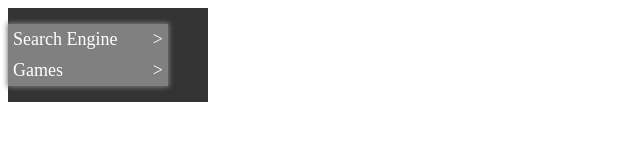
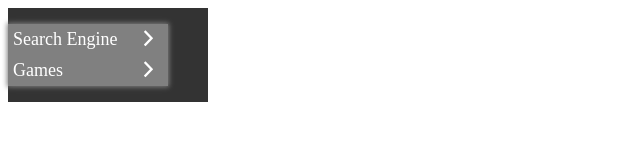
Before and after one commit to rawatsandeep670/Nested-List, a plain HTML site: page index.html in a window 1280 px wide. Shown: the full height of the page, 0-640 px from the left. Drawn offline with nearby package versions, Linux system fonts and the light colour scheme.

Commit message:
List Style Change

```diff
--- a/appjs.js
+++ b/appjs.js
@@ -4,7 +4,7 @@
         $(".menu-container li").css("cursor", "pointer");
         $(".menu-container li").each(function(){
            if($(this).children("ul").length>0){
-               $(this).append("<span style='float:right'>></span>");
+               $(this).append("<span style='float:right; margin-right: 10px;' class='ion-chevron-right'></span>");
            }
         });
 
--- a/index.html
+++ b/index.html
@@ -4,6 +4,7 @@
         <script src="lib/angular.min.js"></script>
         <script src="lib/jquery-1.9.1.min.js"></script>
         <script src="appjs.js"></script>
+        <link rel="stylesheet" href="http://code.ionicframework.com/ionicons/2.0.1/css/ionicons.min.css"/>
         <style>
             .menu-container{
                 width:200px;
```
